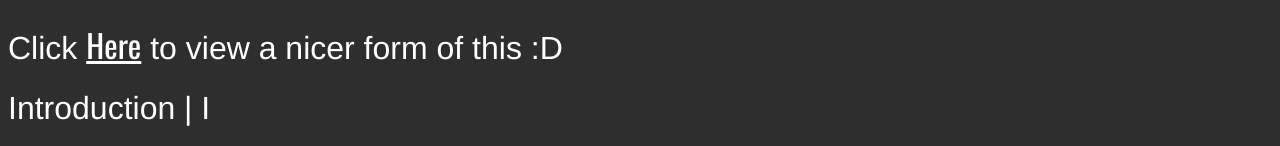
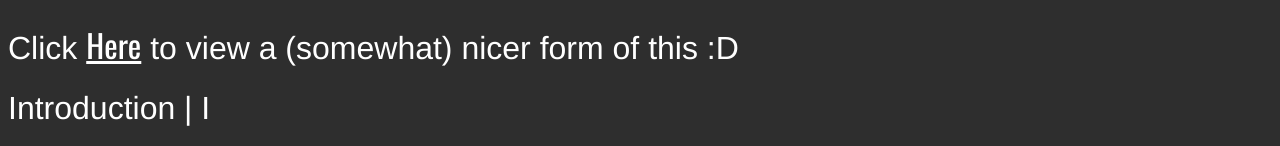
Before and after one commit to badlydr4wn/badlydr4wn.github.io, a plain HTML site: page blog/adolescence-1/index.html in a window 1280 px wide. Shown: the top 146 px of the page. Drawn offline with nearby package versions, Linux system fonts and the light colour scheme; grey boxes are pictures that could not be loaded.

Commit message:
Update index.html

```diff
--- a/blog/adolescence-1/index.html
+++ b/blog/adolescence-1/index.html
@@ -6,7 +6,7 @@
     <title>Document</title>
 </head>
 <body>
-    <h1>Click <a href="https://github.com/badlydr4wn/badlydr4wn.github.io/blob/main/blog/adolescence-1/index.md">Here</a> to view a nicer form of this :D</h1>
+    <h1>Click <a href="https://github.com/badlydr4wn/badlydr4wn.github.io/blob/main/blog/adolescence-1/index.md">Here</a> to view a (somewhat) nicer form of this :D</h1>
     <h1>Introduction | I</h1>
     <img src="https://images.unsplash.com/photo-1484712401471-05c7215830eb?ixlib=rb-4.0.3&ixid=M3wxMjA3fDB8MHxwaG90by1wYWdlfHx8fGVufDB8fHx8fA%3D%3D&auto=format&fit=crop&w=2070&q=80" alt="Introduction">
     <p>
```
